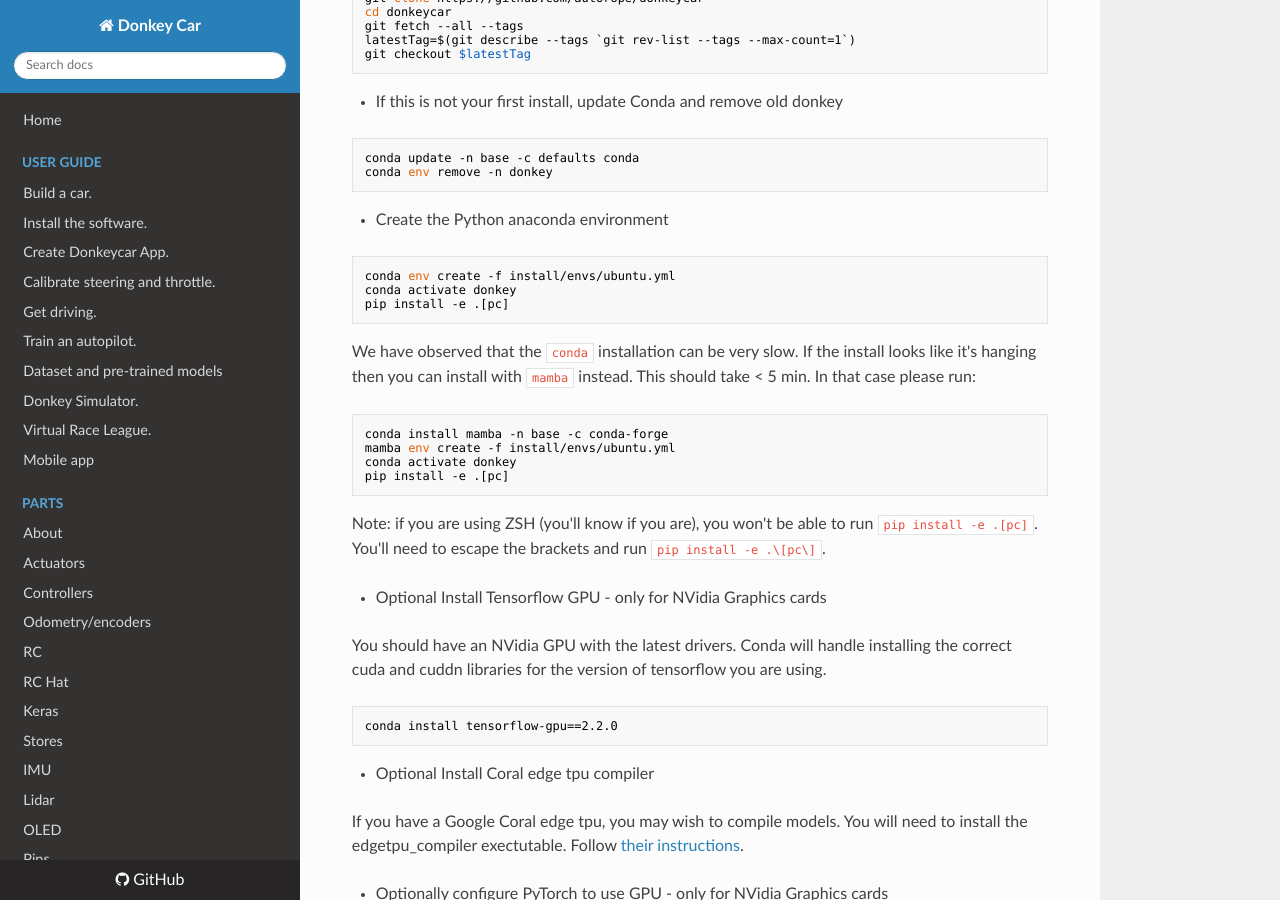
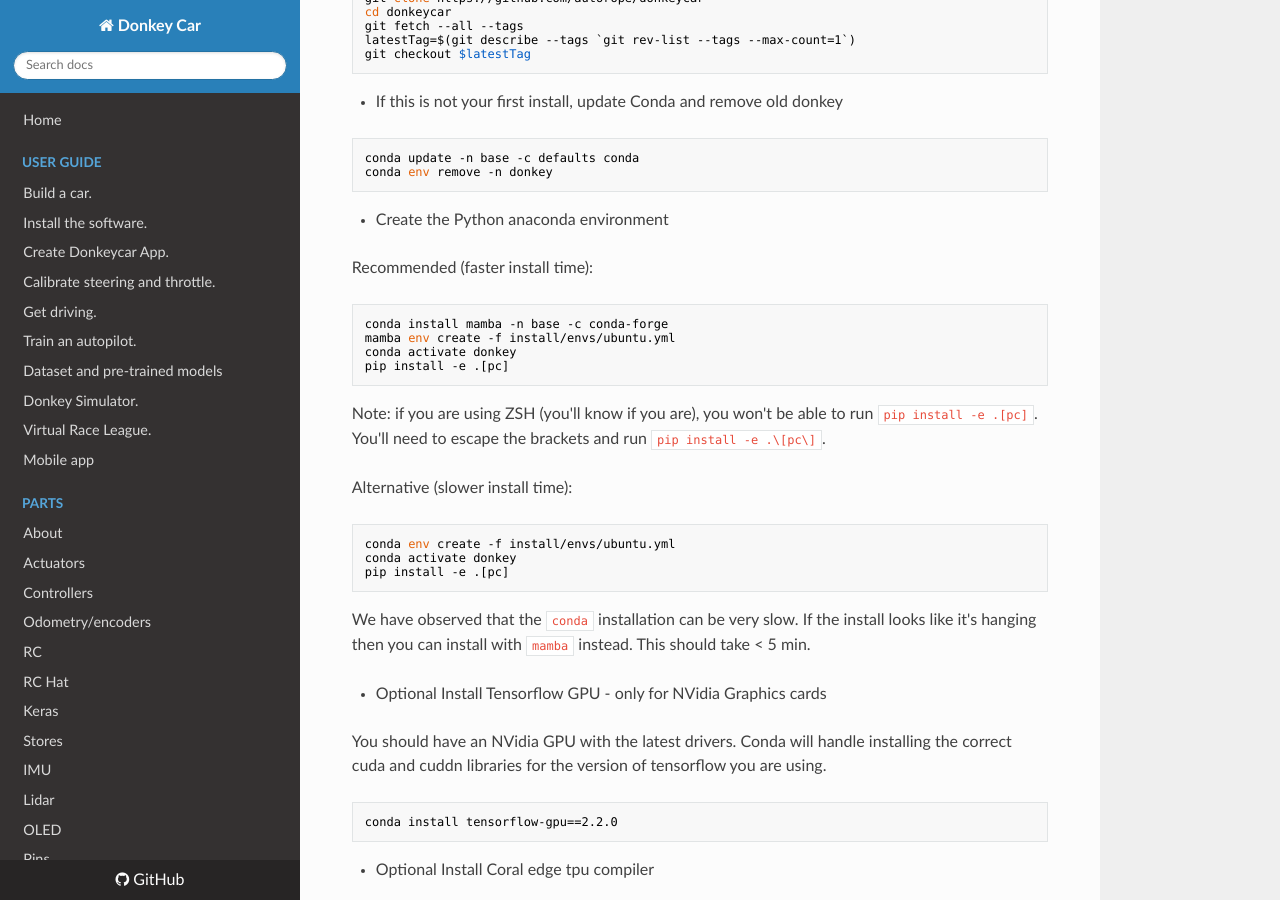
Before and after one commit to autorope/donkeydocs, an MkDocs documentation site: the page built from docs/guide/host_pc/setup_ubuntu.md, in a window 1280 px wide and 900 px high, scrolled down 753 px. Built offline with MkDocs 1.6.1, drawn with Linux system fonts in a browser that asks for light colours; nearby versions of some CDN libraries; part of the change alters nothing that is shown.

Commit message:
Set mamba as default for Ubuntu install
Without mamba conda env create -f install/envs/mac.yml requires > 30 minutes.  Mamba takes < 5 minutes.

````diff
--- a/docs/guide/host_pc/setup_ubuntu.md
+++ b/docs/guide/host_pc/setup_ubuntu.md
@@ -47,13 +47,8 @@ conda env remove -n donkey
 
 * Create the Python anaconda environment
 
-```bash
-conda env create -f install/envs/ubuntu.yml
-conda activate donkey
-pip install -e .[pc]
-```
-We have observed that the `conda` installation can be very slow. If the install looks like it's hanging
-then you can install with `mamba` instead. This should take < 5 min. In that case please run:
+Recommended (faster install time):
+
 ```bash
 conda install mamba -n base -c conda-forge
 mamba env create -f install/envs/ubuntu.yml
@@ -62,6 +57,16 @@ pip install -e .[pc]
 ```
 Note: if you are using ZSH (you'll know if you are), you won't be able to run `pip install -e .[pc]`.
 You'll need to escape the brackets and run `pip install -e .\[pc\]`.
+
+Alternative (slower install time):
+
+```bash
+conda env create -f install/envs/ubuntu.yml
+conda activate donkey
+pip install -e .[pc]
+```
+We have observed that the `conda` installation can be very slow. If the install looks like it's hanging
+then you can install with `mamba` instead. This should take < 5 min.
 
 
 
````
